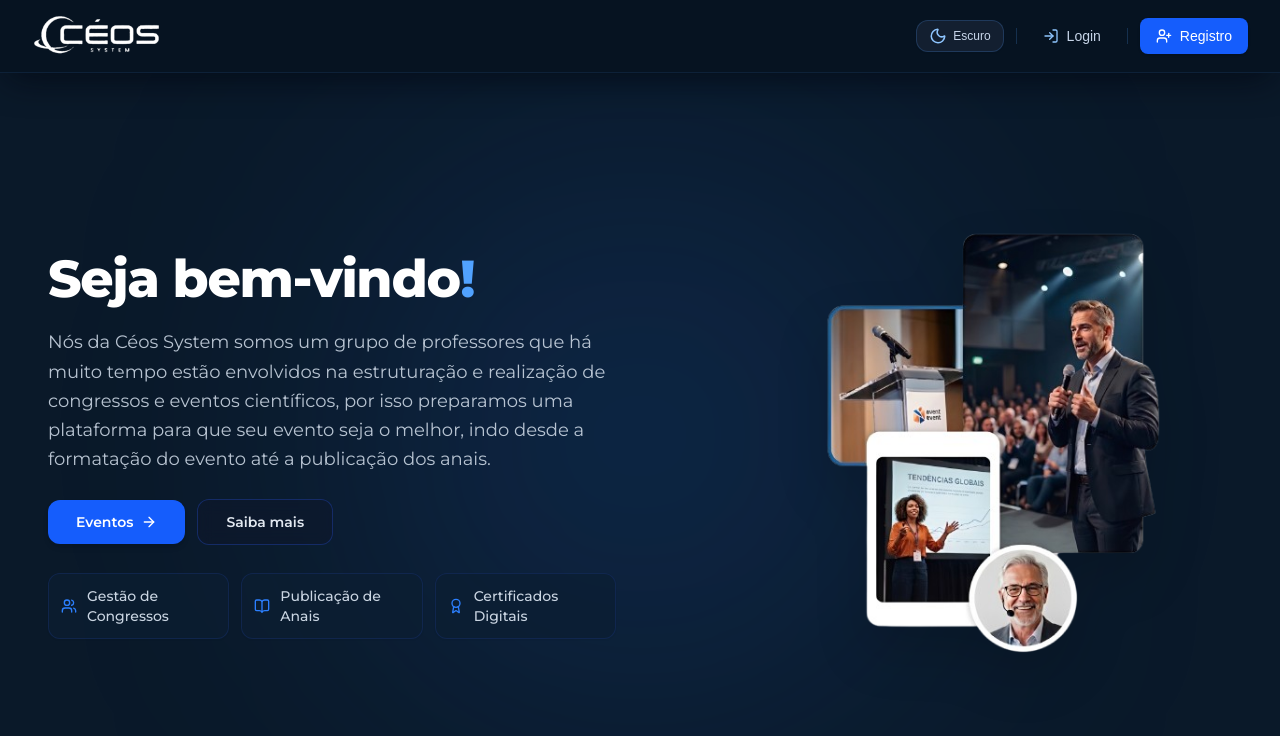
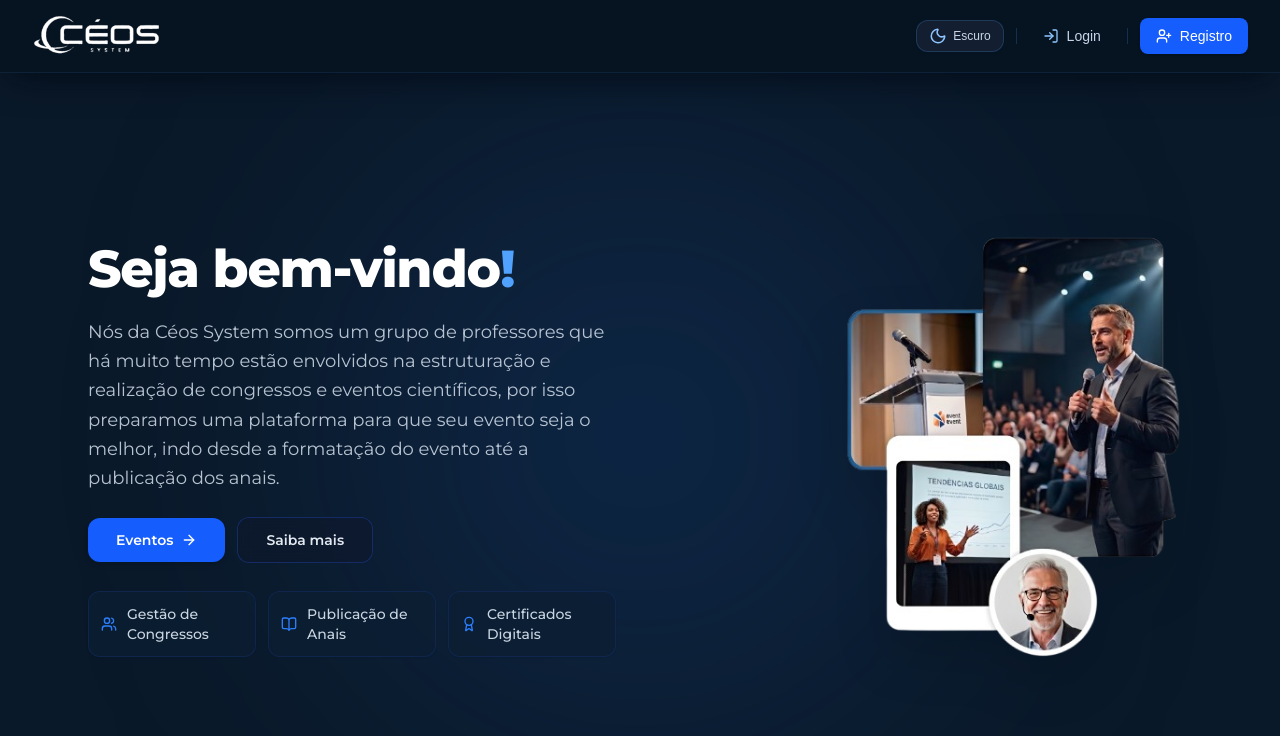
Before and after one commit to Gabrar/ceossystem, a Next.js app: page / in a window 1280 px wide. Shown: the top 736 px of the page. Built offline with nearby package versions, Linux system fonts and the light colour scheme.

Commit message:
Mudanças na responsividade

```diff
--- a/app/page.tsx
+++ b/app/page.tsx
@@ -3,7 +3,7 @@ import { ArrowRight, BookOpen, Award, Users } from "lucide-react";
 
 export default function Home() {
   return (
-    <main className="relative bg-[#fafafa] dark:bg-[#0a1929] w-full h-[calc(100vh-73px)] flex items-center justify-center px-4 sm:px-6 lg:px-12 lg:pt-24 py-2 sm:py-4 overflow-hidden transition-colors fade-in">
+    <main className="relative bg-[#fafafa] dark:bg-[#0a1929] w-full h-[calc(100vh-73px)] flex items-center justify-center px-4 sm:px-6 lg:px-12 lg:pt-24 py-2 overflow-hidden transition-colors fade-in">
 
       {/* Luz ambiente com blur suave responsiva */}
       <div
@@ -15,7 +15,7 @@ export default function Home() {
       <div className="relative z-10 max-w-7xl w-full mx-auto flex flex-col-reverse lg:flex-row items-center justify-between gap-6 sm:gap-8 lg:gap-12 -translate-y-4 sm:-translate-y-6 lg:-translate-y-8">
 
         {/* Coluna de Texto e Ações */}
-        <div className="font-montserrat flex-1 w-full max-w-2xl flex flex-col items-center text-center lg:items-start lg:text-left space-y-4 lg:space-y-5">
+        <div className="font-montserrat flex-1 w-full max-w-2xl flex flex-col items-center text-center lg:items-start lg:text-left space-y-4 lg:space-y-5 lg:mx-10">
 
           {/* Título com tipografia responsiva e Montserrat */}
           <h1 className="drop font-montserrat text-3xl sm:text-4xl md:text-5xl lg:text-[3.25rem] font-extrabold tracking-tight text-slate-900 dark:text-white leading-[1.12]">
@@ -23,7 +23,7 @@ export default function Home() {
           </h1>
 
           {/* Parágrafo estilizado e balanceado */}
-          <p className="drop text-xs sm:text-sm md:text-lg text-slate-600 dark:text-slate-300/90 leading-relaxed max-w-xl mx-auto lg:mx-0">
+          <p className="drop text-xs sm:text-sm md:text-lg text-slate-600 dark:text-slate-300/90 leading-relaxed max-w-xl mx-auto lg:mx-0 ">
             Nós da Céos System somos um grupo de professores que há muito tempo estão envolvidos na estruturação e realização de congressos e eventos científicos, por isso preparamos uma plataforma para que seu evento seja o melhor, indo desde a formatação do evento até a publicação dos anais.
           </p>
 
```
